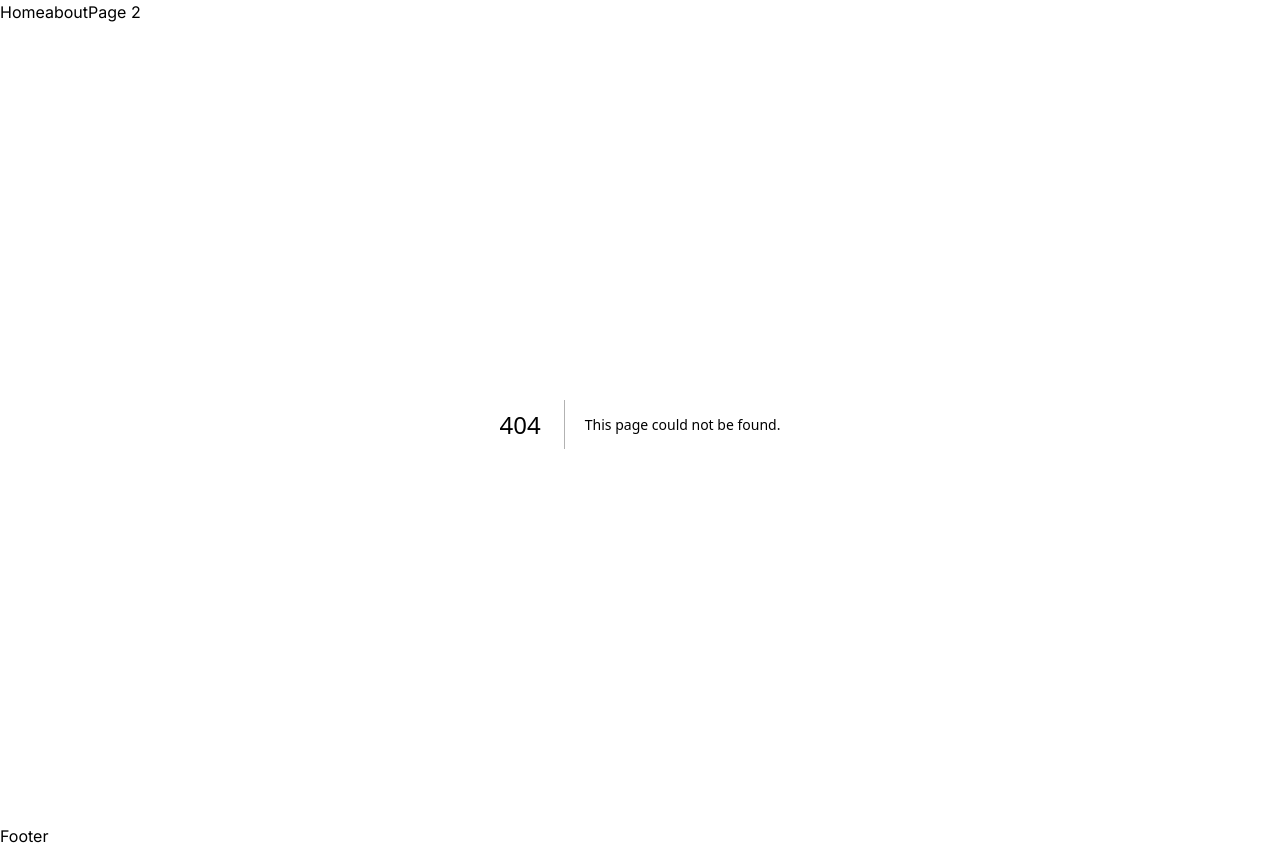
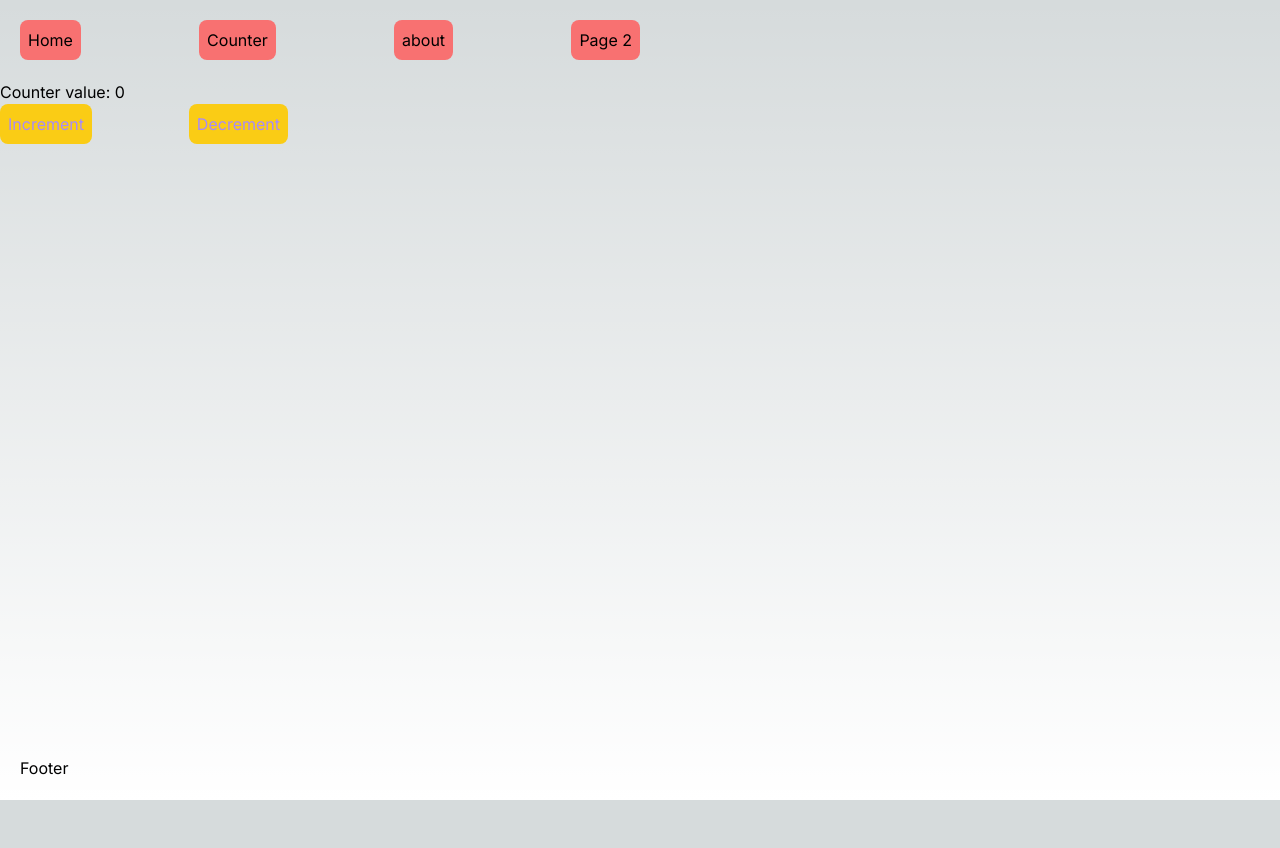
Before and after one commit to Misha158/next-app, a Next.js app: page /counter in a window 1280 px wide. Before the commit this address had no page. After the commit the page ends 800 px from the top, so only its background shows below. Built offline with nearby package versions, Linux system fonts and the light colour scheme.

Commit message:
Tried client component with useState

```diff
--- a/app/components/Footer.tsx
+++ b/app/components/Footer.tsx
@@ -1,5 +1,5 @@
 import React from "react";
 
 export const Footer = () => {
-  return <div>Footer</div>;
+  return <div className="dark:bg-slate-800 mt-auto p-5">Footer</div>;
 };
--- a/app/components/Header.tsx
+++ b/app/components/Header.tsx
@@ -3,10 +3,21 @@ import Link from "next/link";
 
 export const Header = () => {
   return (
-    <div>
-      <Link href={"/"}>Home</Link>
-      <Link href={"/about"}>about</Link>
-      <Link href={"/page-2"}>Page 2</Link>
+    <div className="dark:bg-slate-800 p-5">
+      <div className="flex justify-between  w-1/2 ">
+        <Link className="bg-red-400 p-2 rounded-lg" href={"/"}>
+          Home
+        </Link>
+        <Link className="bg-red-400 p-2 rounded-lg" href={"/counter"}>
+          Counter
+        </Link>
+        <Link className="bg-red-400 p-2 rounded-lg" href={"/about"}>
+          about
+        </Link>
+        <Link className="bg-red-400 p-2 rounded-lg" href={"/page-2"}>
+          Page 2
+        </Link>
+      </div>
     </div>
   );
 };
--- /dev/null
+++ b/app/counter/page.tsx
@@ -0,0 +1,37 @@
+"use client";
+
+import React, { useState } from "react";
+
+const Counter = () => {
+  const [value, setValue] = useState(0);
+
+  const increment = () => {
+    setValue((prev) => prev + 1);
+  };
+
+  const decrement = () => {
+    setValue((prev) => prev - 1);
+  };
+
+  return (
+    <div>
+      <div>Counter value: {value}</div>
+      <div className="flex justify-between w-72">
+        <button
+          className="bg-yellow-400 text-violet-400 p-2 rounded-lg"
+          onClick={increment}
+        >
+          Increment
+        </button>
+        <button
+          className="bg-yellow-400 text-violet-400 p-2 rounded-lg"
+          onClick={decrement}
+        >
+          Decrement
+        </button>
+      </div>
+    </div>
+  );
+};
+
+export default Counter;
--- a/app/layout.tsx
+++ b/app/layout.tsx
@@ -1,44 +1,28 @@
-import './globals.css'
-import type { Metadata } from 'next'
-import { Inter } from 'next/font/google'
-import { Header } from './components/Header'
-import { Footer } from './components/Footer'
+import "./globals.css";
+import type { Metadata } from "next";
+import { Inter } from "next/font/google";
+import { Header } from "./components/Header";
+import { Footer } from "./components/Footer";
 
-const inter = Inter({ subsets: ['latin'] })
-
-
-
-
-
-
-
-
-
-
-
-
-
-
-
+const inter = Inter({ subsets: ["latin"] });
 
 export const metadata: Metadata = {
-  title: 'Create Next App',
-  description: 'Generated by create next app',
-}
-
+  title: "Create Next App",
+  description: "Generated by create next app",
+};
 
 export default function RootLayout({
   children,
 }: {
-  children: React.ReactNode
+  children: React.ReactNode;
 }) {
   return (
     <html lang="en">
-      <body className={inter.className}>
+      <body className={`${inter.className} min-h-screen flex flex-col`}>
         <Header />
         <main>{children}</main>
         <Footer />
       </body>
     </html>
-  )
+  );
 }
```
